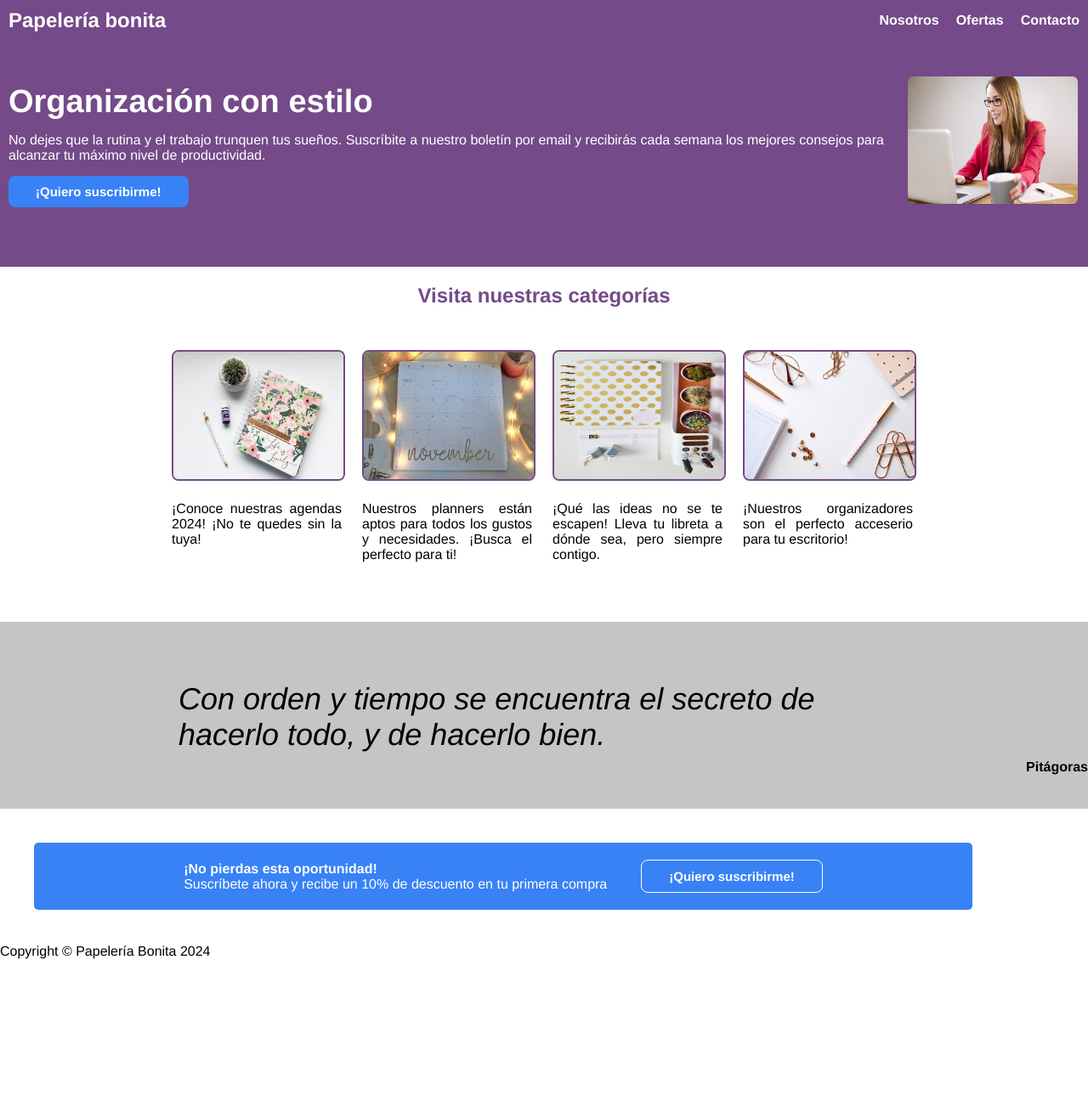
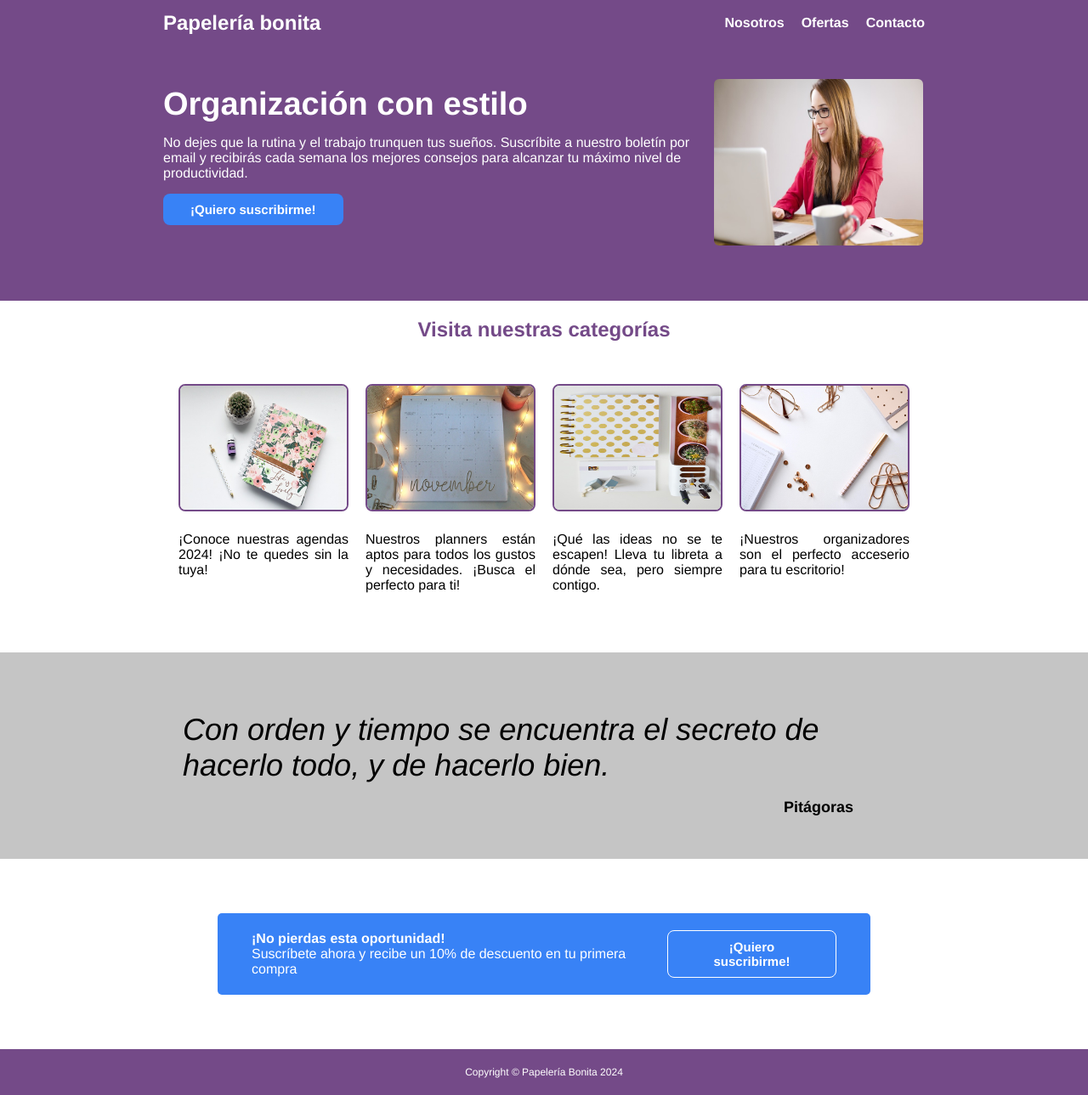
Before and after one commit to madmen93/odin-landing-page, a plain HTML site: page index.html in a window 1280 px wide. Shown: the whole page at 85% size. Before the commit the page ends 1129 px from the top, so only its background shows below. Drawn offline with Linux system fonts and the light colour scheme.

Commit message:
Añadir class al elemento img del second-header

```diff
--- a/index.html
+++ b/index.html
@@ -22,7 +22,7 @@
                 <p class="sub-text">No dejes que la rutina y el trabajo trunquen tus sueños. Suscríbite a nuestro boletín por email y recibirás cada semana los mejores consejos para alcanzar tu máximo nivel de productividad.</p>
                 <button class="b1">¡Quiero suscribirme!</button>
             </div>
-            <img src="images/women.jpg" alt="Mujer en oficina" width="350px">
+            <img class="frontimg" src="images/women.jpg" alt="Mujer en oficina" width="350px">
         </div>
     </div>
     <div class="main-content">
--- a/styles.css
+++ b/styles.css
@@ -1,19 +1,26 @@
 * {
     font-family: 'Franklin Gothic Medium', 'Arial Narrow', Arial, sans-serif;
     margin: 0;
+    box-sizing: border-box;
+ /*    width: 100%; */
+}
 
-}
 
 .main-header {
 
     background-color: #744a88;
-    padding: 10px;
+    padding: 1% 15%;
 
 }
 
 .header {
     display: flex;
     justify-content: space-between;
+}
+
+img.frontimg {
+    width: 250px;
+    height: 200px;
 }
 
 .links {
@@ -85,6 +92,7 @@ button {
 .content {
     display: flex;
     justify-content: center;
+    flex-wrap: wrap;
     padding: 30px 0 50px 0;
     gap: 20px;
 }
@@ -119,7 +127,8 @@ img {
     flex-direction: column;
     justify-content: center;
     align-items: center;
-    padding: 40px 0;
+    padding: 40px 20%;
+
 }
 
 .principal {
@@ -132,7 +141,9 @@ img {
 
 .author {
     align-self: flex-end;
+    font-size: 18px;
     font-weight: bold;
+    padding: 10px 20px;
 }
 
 .call-to-action {
@@ -140,22 +151,34 @@ img {
     gap: 40px;
     background-color: #3882F6;
     border-radius: 5px;
-    margin: 40px;
+    margin: 5% 20%;
     padding: 20px 40px;
-    justify-content: center;
+    justify-content: space-between;
     align-items: center;
-    width: 80%;
+    min-width: 200px;
+    flex-shrink: 0;
+    box-sizing: border-box;
+    /* width: 80%; */
 }
 
 .call-text {
     font-weight: bold;
-    max-width: 250px;
+    max-width: 300px;
 }
 
 .last-text {
     color: #fff;
+    min-width: 200px;
 }
 
 .lastbutton {
     border: 1px solid #fff;
 }
+
+.footer {
+    background-color: #744a88;
+    color: #fff;
+    font-size: 12px;
+    text-align: center;
+    padding: 20px 0;
+}
```
